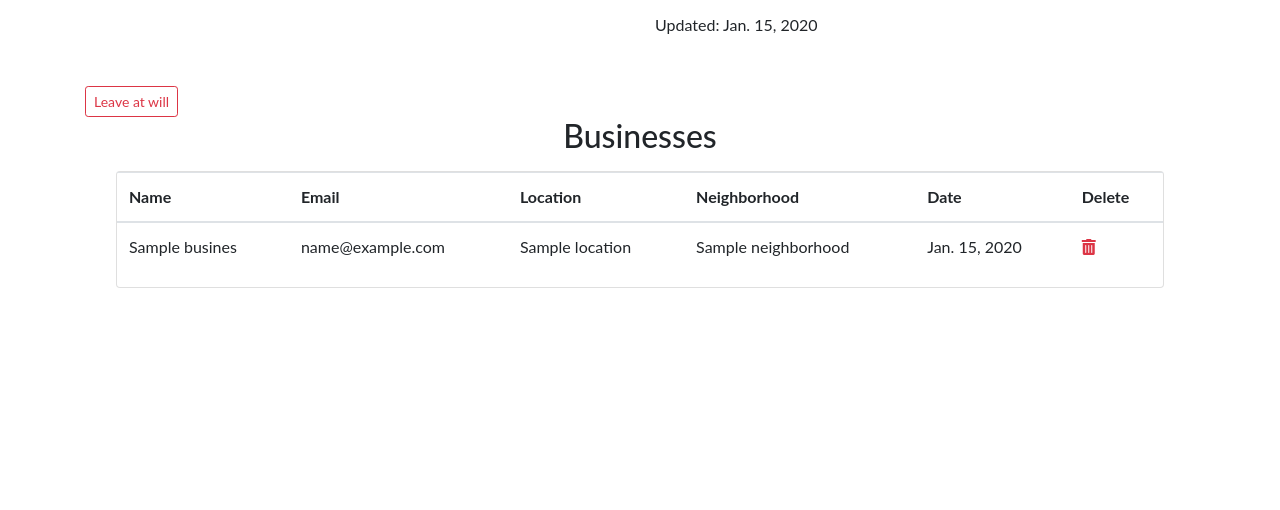
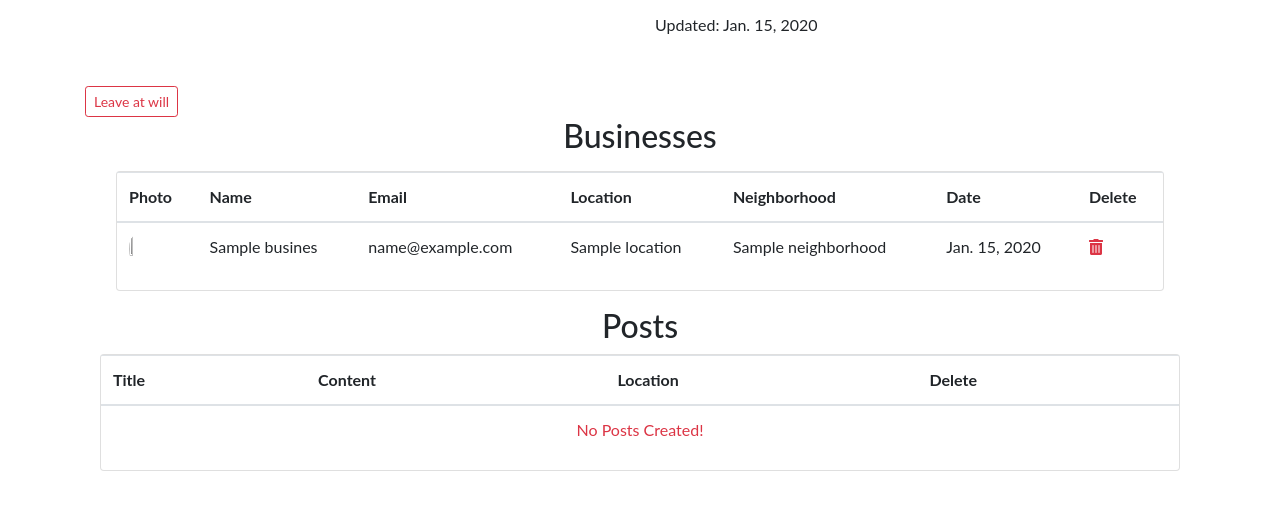
Before and after one commit to ezekielkibiego/The_Neighborhood, a Django app: a page that uses hoodapp/templates/single_hood.html in a window 1280 px wide. Shown: the part 261-771 px from the top of the page. Run offline with Django 3.2, Linux system fonts and the light colour scheme; a user stored in the database is signed in; tables that the repository leaves empty hold one stand-in row (values such as "Sample post"); some libraries are stand-ins or nearby versions; some web fonts are replaced.

Commit message:
modify single_hood.html

```diff
--- a/hoodapp/templates/single_hood.html
+++ b/hoodapp/templates/single_hood.html
@@ -40,6 +40,7 @@
                 <table class="table">
                     <thead>
                         <tr>
+                            <th scope="col">Photo</th>
                             <th scope="col">Name</th>
                             <th scope="col">Email</th>
                             <th scope="col">Location</th>
@@ -51,6 +52,8 @@
                     <tbody>
                         {% for business in businesses %}
                         <tr>
+
+                            <td><img src="{{hood.photo.url}}"class="image" style="border-radius: 50%; width: 20%; height: 0%;"></td>
                             <td>{{ business.business_name }}</td>
                             <td>{{ business.email }}</td>
                             <td>{{ business.location }}</td>
@@ -79,6 +82,43 @@
         </div>
 
     </div>
+    <h2 class="text-center">Posts</h2>
+    <div class="col-md-12 links">
+        <div class="card">
+            <table class="table">
+                <thead>
+                    <tr>
+
+                        <th scope="col">Title</th>
+                        <th scope="col">Content</th>
+                        <th scope="col">Location</th>
+                        <th scope="col">Delete</th>
+                    </tr>
+                </thead>
+                <tbody>
+                    {% for post in posts %}
+                    <tr>
+
+                        <td>{{ post.title }}</td>
+                        <td>{{ post.content }}</td>
+                        <td><span class="badge rounded-pill bg-secondary text-white">
+                                {{ post.location }}
+                            </span></td>
+                            <td>
+                                <a class="text-danger" href="">
+                                    <i class="fa fa-trash-alt text-danger"></i>
+                                </a>
+                            </td>
+                        </tr>
+                        {% empty %}
+                        <tr>
+                            <td colspan="5" class="text-center text-danger">No Posts Created!</td>
+                        </tr>
+                        {% endfor %}
+                    </tbody>
+                </table>
+            </div>
+        </div>
 
 </div>
 
```
